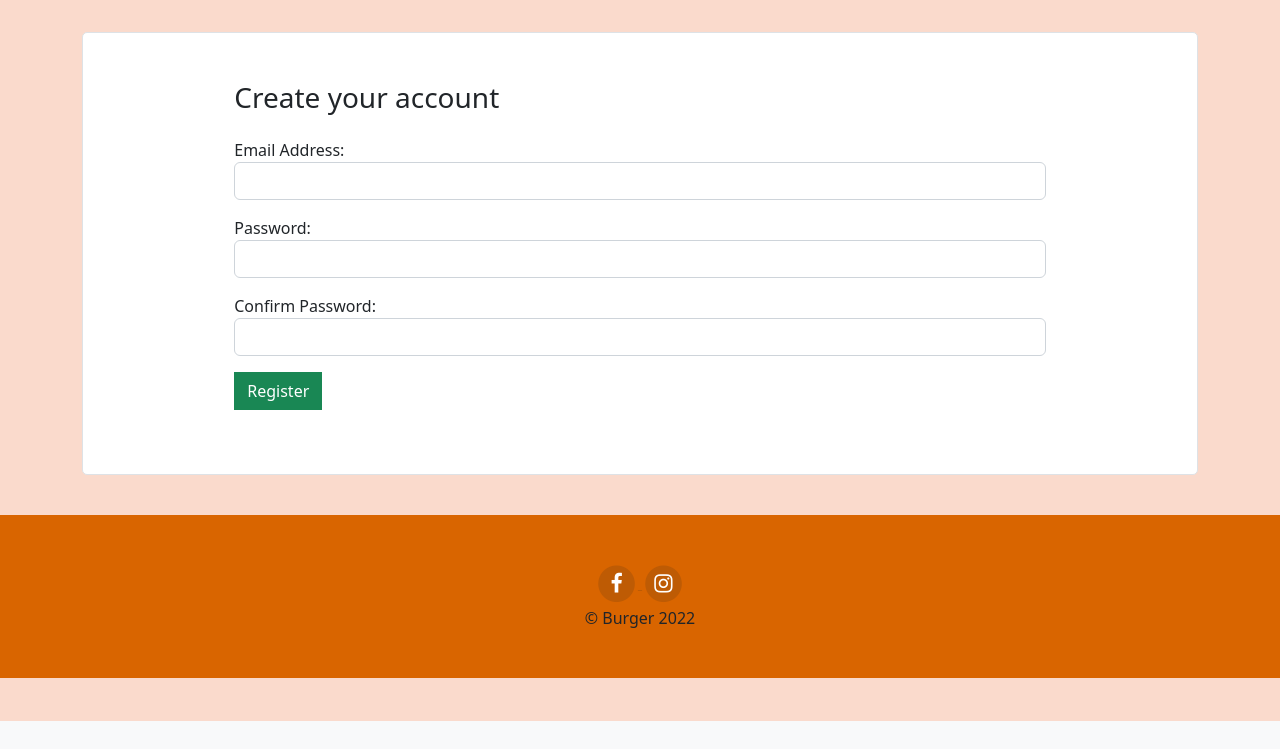
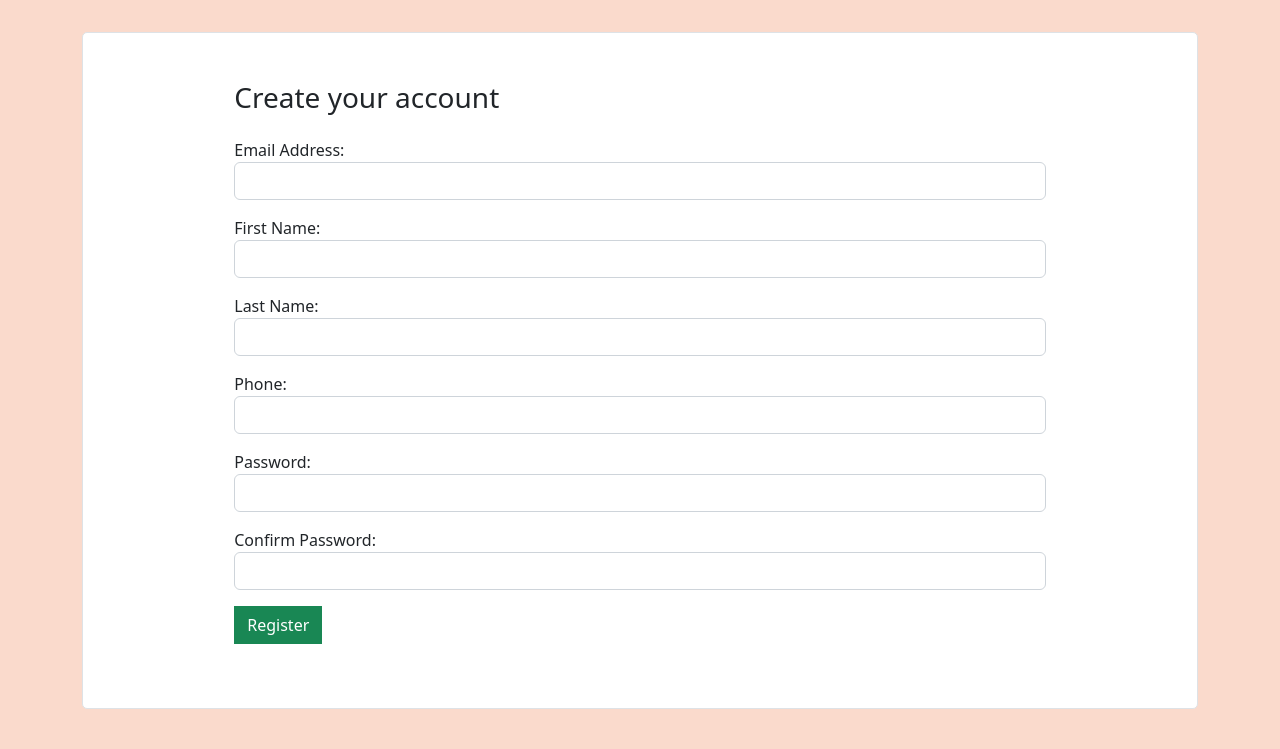
Before and after one commit to JavierIbarra/Hamburguesas, a Django app: page /accounts/signup/ in a window 1280 px wide. Shown: the part 79-828 px from the top of the page. Before the commit the page ends 800 px from the top, so only its background shows below. Run offline with Django 3.2, Linux system fonts and the light colour scheme; some libraries are stand-ins or nearby versions.

Commit message:
form client

```diff
--- a/burgers/app/views.py
+++ b/burgers/app/views.py
@@ -39,7 +39,7 @@
     model = Event
     form_class = EventForm
     template_name = 'event/create_event.html'
-    success_url = reverse_lazy('calendar')
+    success_url = reverse_lazy('list_event')
 
     def form_valid(self, form):
         form.instance.client = self.request.user
@@ -49,9 +49,9 @@
     model = Event
     form_class = EventForm
     template_name = 'event/update_event.html'
-    success_url = reverse_lazy('calendar')
+    success_url = reverse_lazy('list_event')
 
 class DeleteEventView(LoginMixin, DeleteView):
     model = Event
     template_name = 'event/event_confirm_delete.html'
-    success_url = reverse_lazy('calendar')
+    success_url = reverse_lazy('list_event')
--- a/burgers/templates/event/event_confirm_delete.html
+++ b/burgers/templates/event/event_confirm_delete.html
@@ -7,10 +7,10 @@
         <h1 class="mb-5">Delete Event</h1>
 
         <p class="h5">Are you sure you want to delete the Event:</p>
-        <h3 class="my-5">{{ event.id }}</h3>
+        <h3 class="my-5">{{ event.title }}</h3>
         <form action="" method="POST">
             {% csrf_token %}
-            <input type="submit" class="btn btn-danger btn-lg" value="Cancel" onclick="window.location='{% url 'list_event' %}'; return false;">
+            <a class="btn btn-danger btn-lg" href="{% url 'list_event' %}">Cancel</a>
             <input type="submit" class="btn btn-primary btn-lg" value="Confirm">
 
         </form>
--- a/burgers/templates/nav.html
+++ b/burgers/templates/nav.html
@@ -14,9 +14,6 @@
                             href="{% url 'home' %}">Home</a>
                 </li>
                 {% if request.user.is_authenticated %}
-                    <li class="nav-item">
-                        <a class="nav-link text-uppercase font-weight-bolder" href="{% url 'create_event' %}">Create Event</a>
-                    </li>
                     <li class="nav-item">
                         <a class="nav-link text-uppercase font-weight-bolder" href="{% url 'list_event' %}">My Events</a>
                     </li>
--- a/burgers/usermanager/admin.py
+++ b/burgers/usermanager/admin.py
@@ -3,6 +3,6 @@
 
 # Register your models here.
 class ClientAdmin(admin.ModelAdmin):
-    list_display = ("date_joined", "email", "phone",)
+    list_display = ("date_joined", "email", "first_name", "last_name", "phone",)
 
 admin.site.register(Client, ClientAdmin)
--- a/burgers/usermanager/forms.py
+++ b/burgers/usermanager/forms.py
@@ -25,8 +25,13 @@
 
     class Meta:
         model = Client
-        fields = ["email"]
-        widgets = {"email": forms.EmailInput(attrs={"class": "form-control"})}
+        fields = ["email", "first_name", "last_name", "phone"]
+        widgets = {"email": forms.EmailInput(attrs={"class": "form-control"}),
+        "first_name": forms.TextInput(attrs={"class": "form-control"}),
+        "last_name": forms.TextInput(attrs={"class": "form-control"}),
+        "phone": forms.TextInput(attrs={"class": "form-control"}),
+        }
+
 
     def clean_password2(self):
         password1 = self.cleaned_data.get("password1")
--- a/burgers/usermanager/models.py
+++ b/burgers/usermanager/models.py
@@ -18,10 +18,10 @@
         user.save(using=self._db)
         return user
 
-    def create_user(self, email, password=None, **extra_fields):
+    def create_user(self, email, first_name, last_name , phone, password=None, **extra_fields):
         extra_fields.setdefault("is_staff", False)
         extra_fields.setdefault("is_superuser", False)
-        return self._create_user(email, password, **extra_fields)
+        return self._create_user(email, password, first_name, last_name , phone,**extra_fields)
 
     def create_staffuser(self, email, password=None, **extra_fields):
         extra_fields.setdefault("is_staff", True)
@@ -42,8 +42,10 @@
         max_length=255,
         unique=True,
     )
-    phone = models.IntegerField(validators=[MaxValueValidator(999999999), MinValueValidator(100000000)], null=True, blank=True)
-    image = models.URLField(null=True, blank=True)
+    first_name = models.CharField(_("First Name"), max_length=30, null=True, blank=True)
+    last_name = models.CharField(_("Last Name"), max_length=30, null=True, blank=True)
+    phone = models.IntegerField(_("Phone"),validators=[MaxValueValidator(999999999), MinValueValidator(100000000)], null=True, blank=True)
+    image = models.URLField(_("Image"), null=True, blank=True)
     is_staff = models.BooleanField(_("Staff status"), default=False)
     is_active = models.BooleanField(_("Active"), default=True)
     date_joined = models.DateTimeField(_("Date Joined"), auto_now_add=True)
```
Also changed, not shown: burgers/templates/client/profile.html (+20 -28 lines), burgers/templates/event/events.html (+12 -1 lines), burgers/usermanager/signals.py (deleted, +0 -15 lines), burgers/app/migrations/0001_initial.py, burgers/app/migrations/0002_event_client.py, burgers/usermanager/migrations/0001_initial.py.
